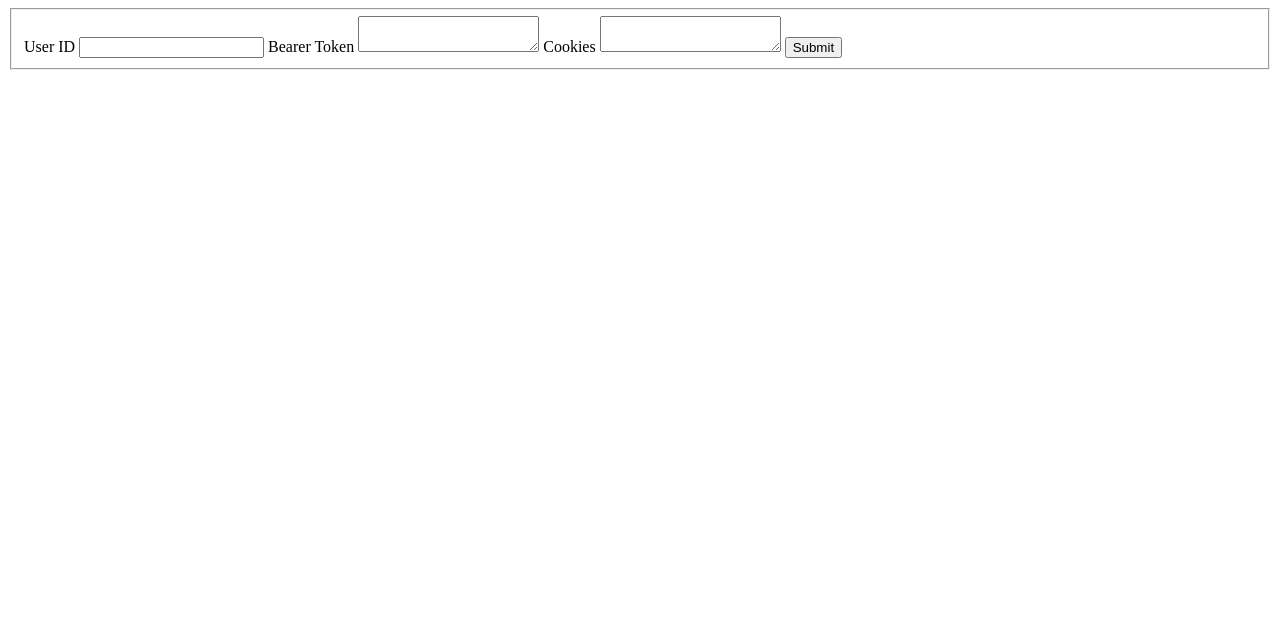
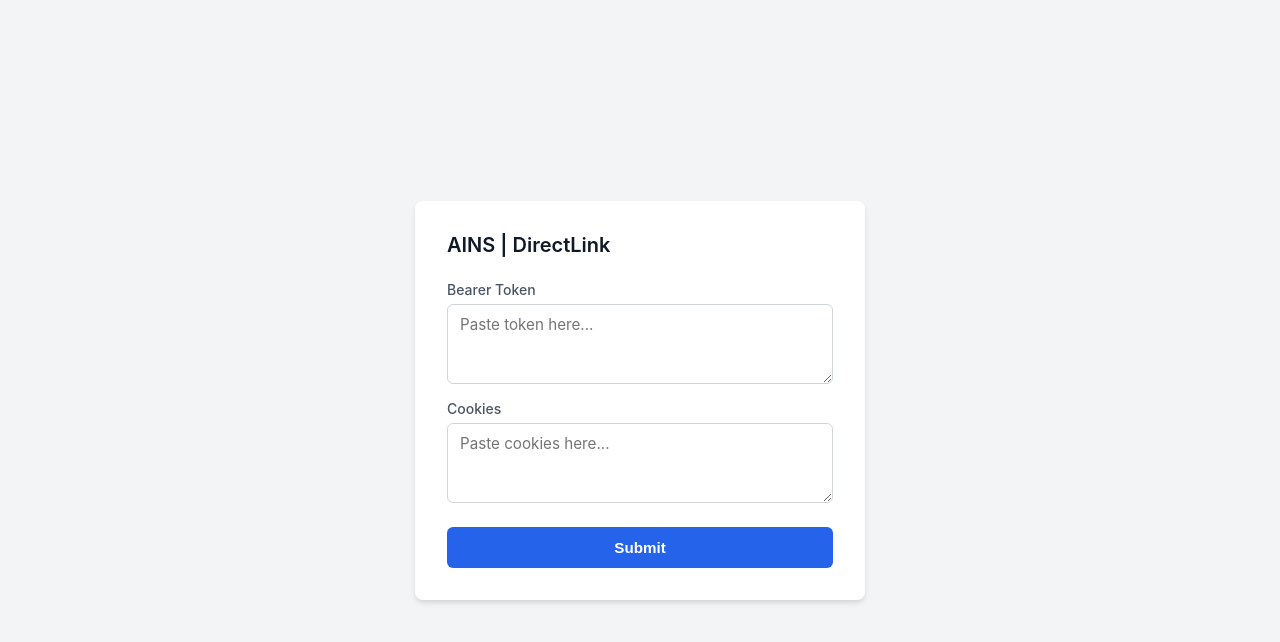
Before and after one commit to reactwindd/ains_directlink, a website: page public/index.html in a window 1280 px wide. Drawn offline with Linux system fonts and the light colour scheme.

```diff
--- a/public/index.html
+++ b/public/index.html
@@ -3,28 +3,126 @@
     <head>
         <meta charset="UTF-8" />
         <meta name="viewport" content="width=device-width, initial-scale=1.0" />
-        <title>AINS | DIrectLink</title>
+        <title>AINS | DirectLink</title>
+        <style>
+            * {
+                box-sizing: border-box;
+                margin: 0;
+                padding: 0;
+            }
+
+            body {
+                font-family:
+                    -apple-system, BlinkMacSystemFont, "Segoe UI", Roboto,
+                    sans-serif;
+                background-color: #f3f4f6;
+                color: #1f2937;
+                display: flex;
+                justify-content: center;
+                align-items: center;
+                min-height: 100vh;
+                padding: 20px;
+            }
+
+            .form-card {
+                background: #ffffff;
+                padding: 32px;
+                border-radius: 8px;
+                box-shadow:
+                    0 4px 6px -1px rgba(0, 0, 0, 0.1),
+                    0 2px 4px -1px rgba(0, 0, 0, 0.06);
+                width: 100%;
+                max-width: 450px;
+            }
+
+            fieldset {
+                border: none;
+                display: flex;
+                flex-direction: column;
+                gap: 16px;
+            }
+
+            h1 {
+                font-size: 1.25rem;
+                font-weight: 600;
+                margin-bottom: 8px;
+                color: #111827;
+            }
+
+            label {
+                font-size: 0.875rem;
+                font-weight: 500;
+                color: #4b5563;
+                margin-bottom: -10px;
+            }
+
+            input[type="text"],
+            textarea {
+                width: 100%;
+                padding: 10px 12px;
+                border: 1px solid #d1d5db;
+                border-radius: 6px;
+                font-family: inherit;
+                font-size: 0.95rem;
+                color: #1f2937;
+                background-color: #fff;
+                outline: none;
+                transition:
+                    border-color 0.2s,
+                    box-shadow 0.2s;
+            }
+
+            input[type="text"]:focus,
+            textarea:focus {
+                border-color: #2563eb;
+                box-shadow: 0 0 0 3px rgba(37, 99, 235, 0.15);
+            }
+
+            textarea {
+                resize: vertical;
+                min-height: 80px;
+            }
+
+            input[type="submit"] {
+                background-color: #2563eb;
+                color: #ffffff;
+                padding: 12px;
+                border: none;
+                border-radius: 6px;
+                font-size: 0.95rem;
+                font-weight: 600;
+                cursor: pointer;
+                transition: background-color 0.2s;
+                margin-top: 8px;
+            }
+
+            input[type="submit"]:hover {
+                background-color: #1d4ed8;
+            }
+        </style>
     </head>
     <body>
+        <div class="form-card">
             <form action="/api/submit" method="post">
                 <fieldset>
-                <label for="userid">User ID</label>
-                <input id="userid" name="userid" />
+                    <h1>AINS | DirectLink</h1>
                     <label for="token">Bearer Token</label>
-                <textarea id="token" name="token"></textarea>
+                    <textarea
+                        id="token"
+                        name="token"
+                        placeholder="Paste token here..."
+                    ></textarea>
+
                     <label for="cookies">Cookies</label>
-                <textarea id="cookies" name="cookies"></textarea>
-                <input type="submit" />
+                    <textarea
+                        id="cookies"
+                        name="cookies"
+                        placeholder="Paste cookies here..."
+                    ></textarea>
+
+                    <input type="submit" value="Submit" />
                 </fieldset>
             </form>
+        </div>
     </body>
 </html>
-<style>
-    textarea & input {
-        display: block;
-    }
-
-    fieldset & input {
-        padding: 16;
-    }
-</style>
```
Also changed, not shown: vercel.json (added). Lines whose indentation alone changed are shown as unchanged.
